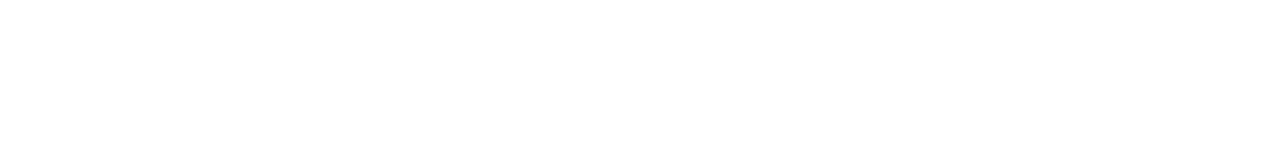
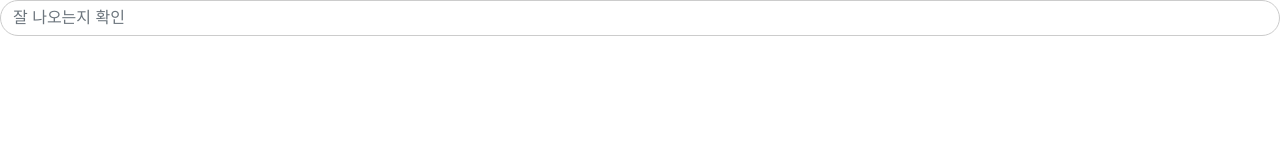
Before and after one commit to HseongH/Bohemian-Rhapsody, a React (Create React App) app: page /write in a window 1280 px wide. Shown: the top 160 px of the page. Built offline with nearby package versions, Linux system fonts and the light colour scheme.

Commit message:
인풋 박스 스타일 작업 완료

```diff
--- a/src/components/App.js
+++ b/src/components/App.js
@@ -18,6 +18,7 @@ import Likes from '../pages/Likes';
 
 // COMPONENTS
 import Header from './Header';
+import Input from '../elements/Input';
 
 // STYLE
 import GlobalStyle from '../common/globalStyle';
@@ -34,7 +35,7 @@ function App() {
         }}
       >
         <Header />
-
+        <Input placeholder="잘 나오는지 확인" />
         <ConnectedRouter history={history}>
           <Route path="/" exact component={Home} />
           <Route path="/detail" exact component={Detail} />
--- a/src/elements/Button.js
+++ b/src/elements/Button.js
@@ -1,5 +1,6 @@
 // LIBRARY
 import React from 'react';
+import styled, { css } from 'styled-components';
 
 const Button = (props) => {
   return <div></div>;
--- a/src/elements/Favorite.js
+++ b/src/elements/Favorite.js
@@ -1,5 +1,6 @@
 // LIBRARY
 import React from 'react';
+import styled from 'styled-components';
 
 const Favorite = (props) => {
   return <div></div>;
--- a/src/elements/Grid.js
+++ b/src/elements/Grid.js
@@ -1,5 +1,6 @@
 // LIBRARY
 import React from 'react';
+import styled from 'styled-components';
 
 const Grid = (props) => {
   return <div></div>;
--- a/src/elements/Image.js
+++ b/src/elements/Image.js
@@ -1,5 +1,6 @@
 // LIBRARY
 import React from 'react';
+import styled from 'styled-components';
 
 const Image = (props) => {
   return <div></div>;
--- a/src/elements/Input.js
+++ b/src/elements/Input.js
@@ -1,10 +1,65 @@
 // LIBRARY
-import React from 'react';
+import React, { useState } from 'react';
+import styled from 'styled-components';
 
-const Input = (props) => {
-  return <div></div>;
+const InputStyle = styled.input`
+  --lightcolor: #6c757d;
+
+  width: ${(props) => props.width};
+  background: ${(props) => props.bg};
+  padding: ${(props) => props.padding};
+  border-radius: ${(props) => props.radius};
+  font-size: ${(props) => props.fontSize};
+  border: 1px solid #ccc;
+  box-sizing: border-box;
+
+  &:focus {
+    box-shadow: rgba(3, 102, 214, 0.3) 0px 0px 0px 3px;
+    outline: none;
+    border: none;
+  }
+
+  &::placeholder {
+    color: var(--lightcolor);
+  }
+
+  &::-webkit-input-placeholder {
+    color: var(--lightcolor);
+  }
+
+  &:-ms-input-placeholder {
+    color: var(--lightcolor);
+  }
+`;
+
+const Input = ({ placeholder, type, value, changeEvent, ...props }) => {
+  const changeValue = (event) => {
+    setText(event.target.value);
+    changeEvent();
+  };
+
+  const [text, setText] = useState(value || '');
+
+  return (
+    <InputStyle
+      {...props}
+      placeholder={placeholder}
+      type={type}
+      value={text}
+      onChange={changeValue}
+    />
+  );
 };
 
-Input.defaultProps = {};
+Input.defaultProps = {
+  width: '100%',
+  bg: '#fff',
+  padding: '8px 12px',
+  radius: '20px',
+  fontSize: '16px',
+  type: 'text',
+  changeEvent: () => {},
+  placeholder: '텍스트를 입력해주세요',
+};
 
 export default Input;
--- a/src/elements/Title.js
+++ b/src/elements/Title.js
@@ -1,5 +1,6 @@
 // LIBRARY
 import React from 'react';
+import styled from 'styled-components';
 
 const Title = (props) => {
   return <div></div>;
```
Also changed, not shown: src/elements/Text.js (+5 -2 lines).
